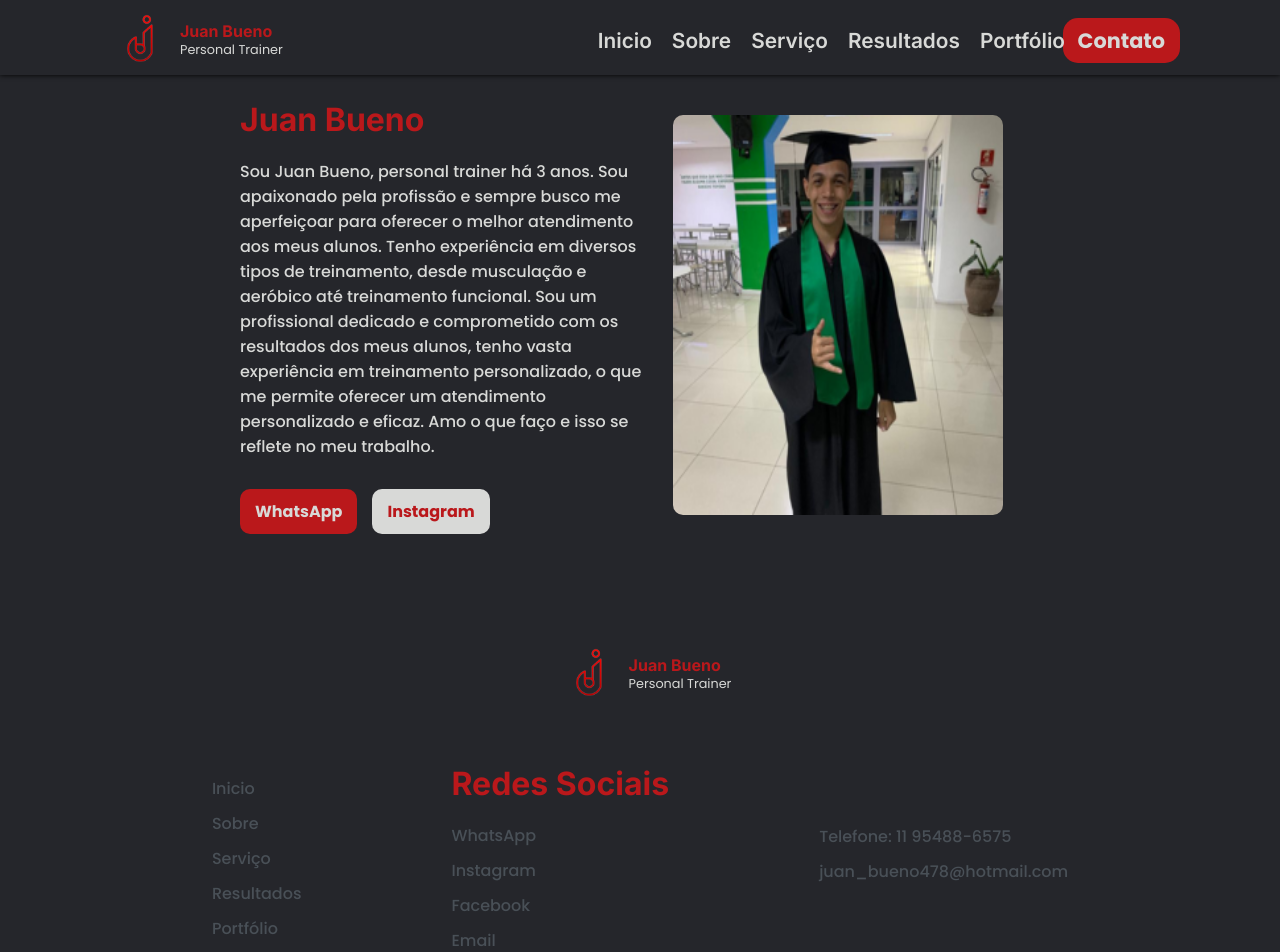
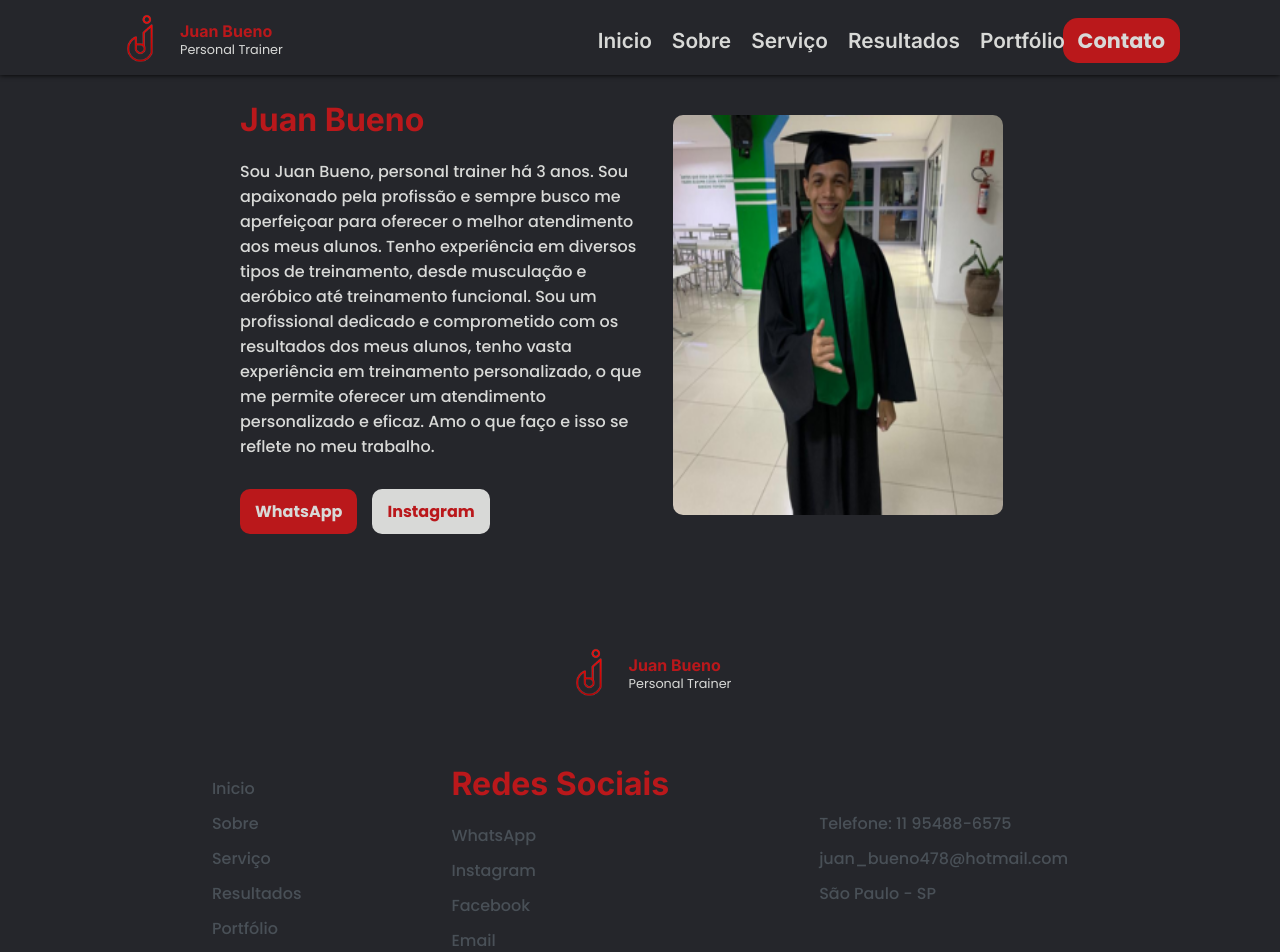
Before and after one commit to kaiqueZpriv1/personal---juan, a React (Create React App) app: page /sobre in a window 1280 px wide. Shown: the top 952 px of the page. Built offline with nearby package versions, Linux system fonts and the light colour scheme.

Commit message:
add text contact - alteração

```diff
--- a/src/components/Contato/ContatoC.tsx
+++ b/src/components/Contato/ContatoC.tsx
@@ -72,7 +72,7 @@ export const ContatoC = () => {
 							className='text-contato'>
 							juan_bueno478@hotmail.com
 						</a>
-						<p className='text-contato'></p>
+						<p className='text-contato'>São Paulo - SP</p>
 					</PageContato>
 				</div>
 			</Fade>
```
